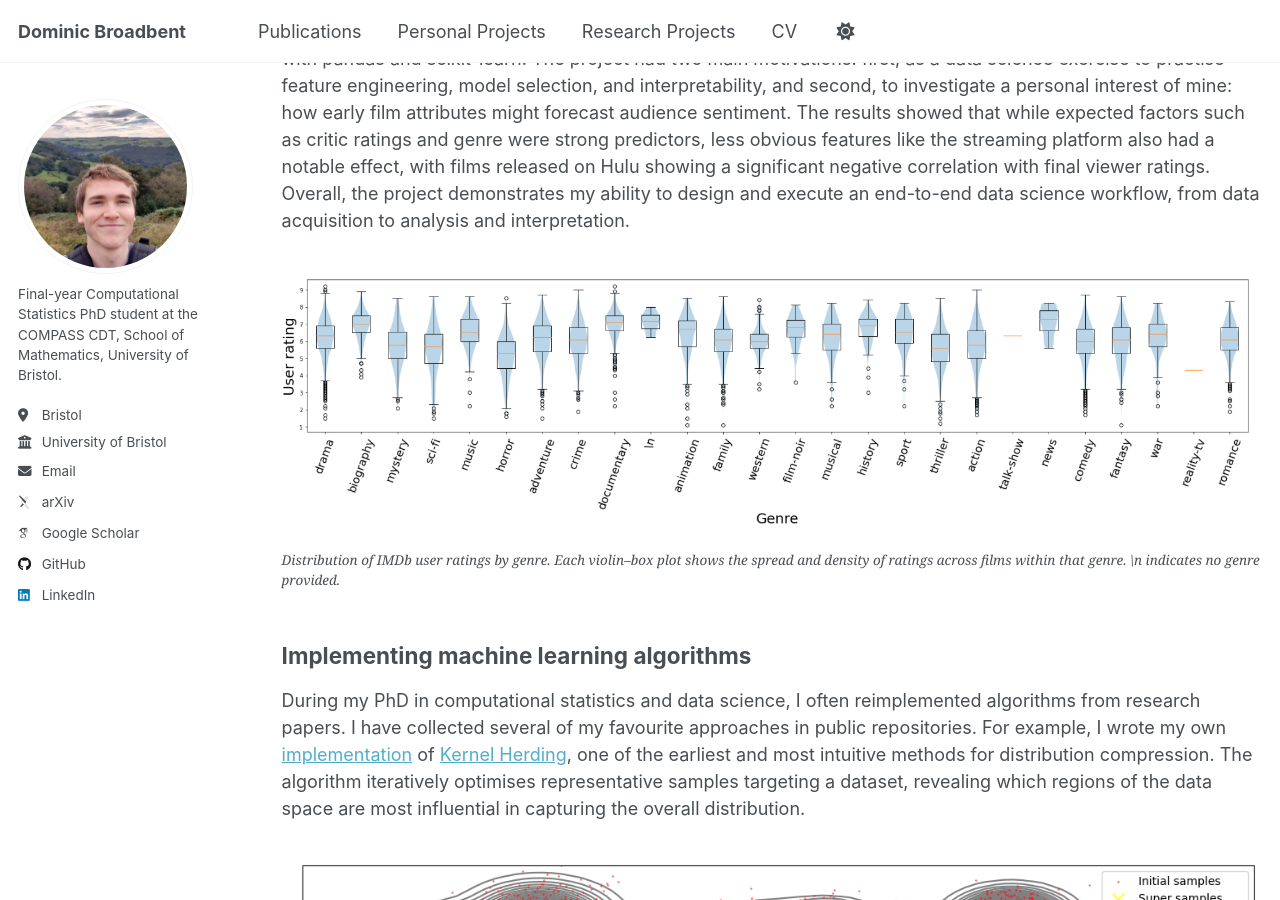
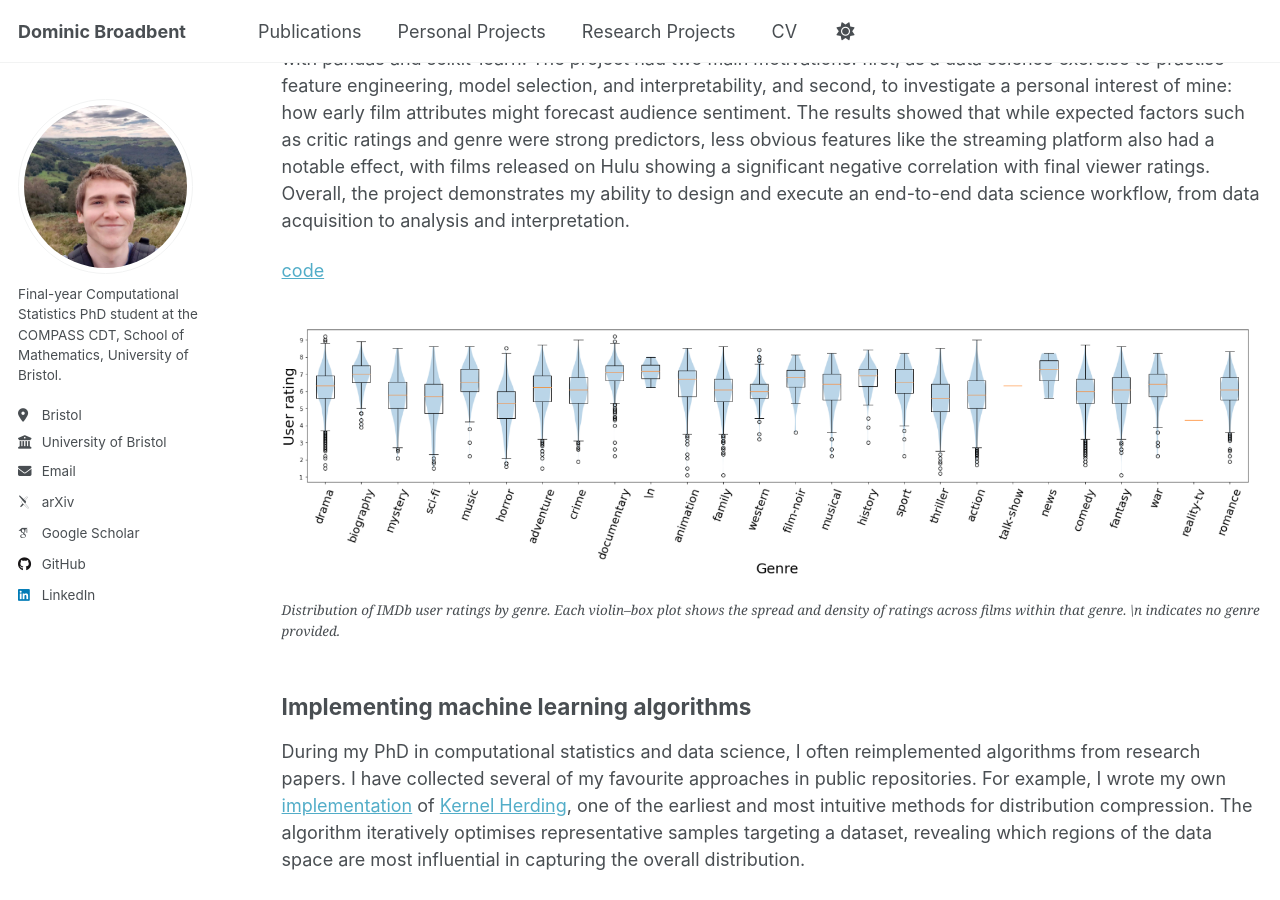
Before and after one commit to dominicjbroadbent/dominicjbroadbent.github.io, a Jekyll site: the page built from _pages/personal_projects.md, in a window 1280 px wide and 900 px high, scrolled down 921 px. Built offline with Jekyll 4.4.1, drawn with Linux system fonts in a browser that asks for light colours; some web fonts are replaced; a script that is not in the unit is left out.

Commit message:
Update personal_projects.md

```diff
--- a/_pages/personal_projects.md
+++ b/_pages/personal_projects.md
@@ -27,6 +27,8 @@ During my time at [Beauhurst](https://www.beauhurst.com/), one of my regular tas
 ## Predicting film viewer ratings
 In this project I explored whether it is possible to predict a film’s IMDb viewer rating using only information available prior to wide release, such as the streaming platform, Rotten Tomatoes critic score, genre, and other metadata. I collected and cleaned data from IMDb’s title database, engineered relevant features, and implemented a fully reproducible environment. Exploratory analysis and predictive modelling were performed in Jupyter notebooks with pandas and scikit-learn. The project had two main motivations: first, as a data science exercise to practise feature engineering, model selection, and interpretability, and second, to investigate a personal interest of mine: how early film attributes might forecast audience sentiment. The results showed that while expected factors such as critic ratings and genre were strong predictors, less obvious features like the streaming platform also had a notable effect, with films released on Hulu showing a significant negative correlation with final viewer ratings. Overall, the project demonstrates my ability to design and execute an end-to-end data science workflow, from data acquisition to analysis and interpretation.
 
+[code](https://github.com/dominicjbroadbent/film_ratings)
+
 <figure>
   <img src="/images/genre.png"
        alt="Effect of genre on film viewer ratings."
```
